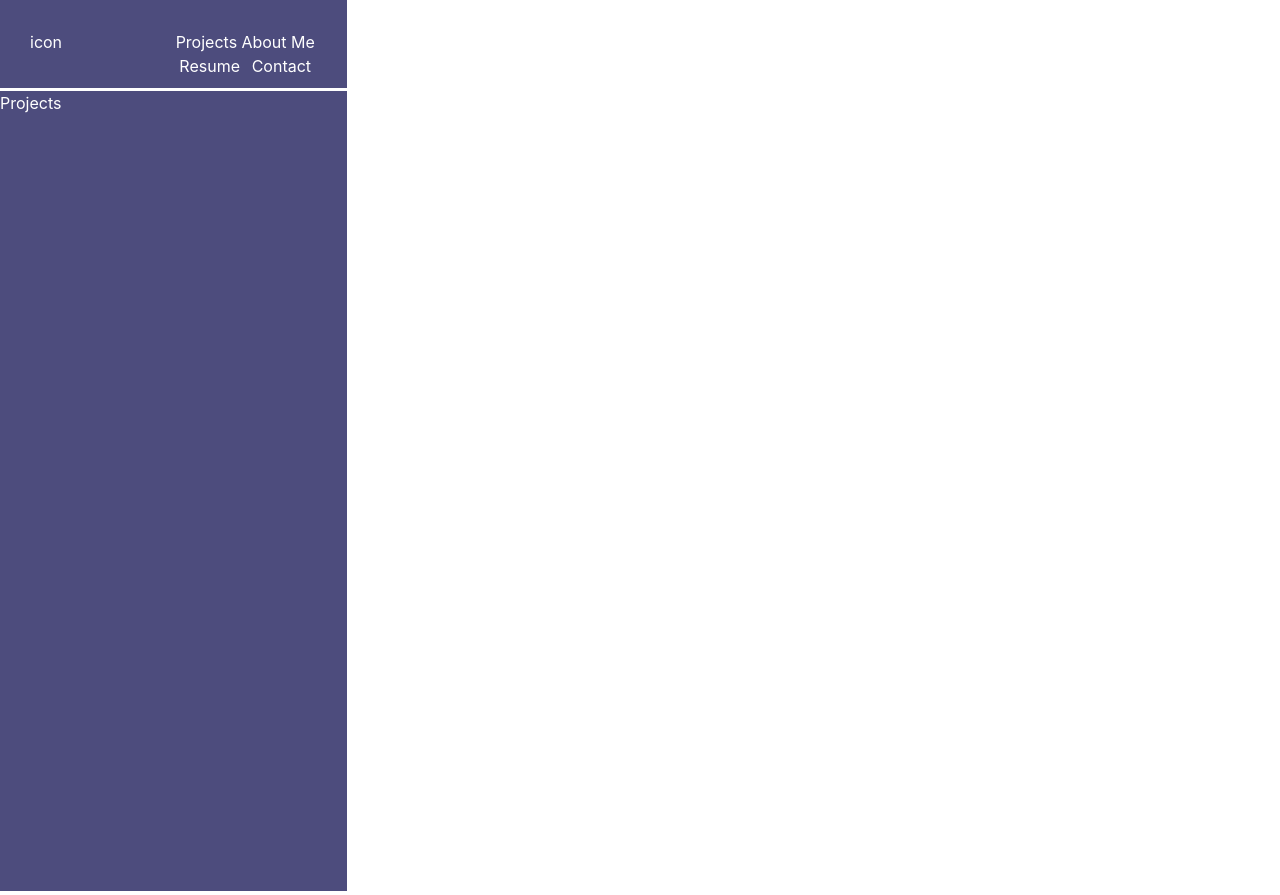
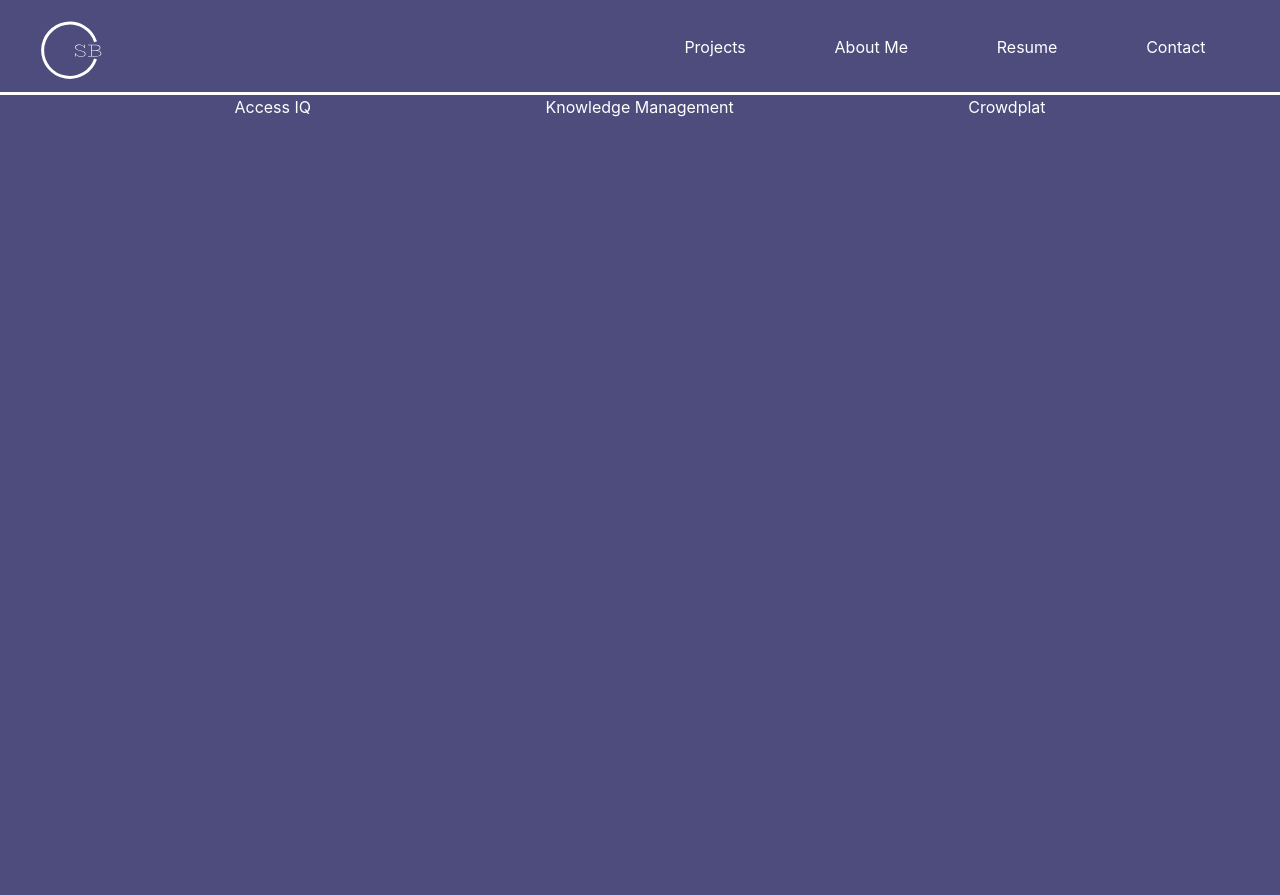
Before and after one commit to jenawen/sawara, a React (Vite) app: page / in a window 1280 px wide. Both pictures are taken after a click on the element "Projects". Built offline with nearby package versions, Linux system fonts and the light colour scheme.

Commit message:
about me page, projects page

```diff
--- a/src/App.css
+++ b/src/App.css
@@ -6,7 +6,7 @@
   overflow-y: hidden; */
   /* overflow: hidden; */
   /* overflow-x: hidden; */
-  width: 100%;
+  width: 100vw;
 }
 
 .logo {
--- a/src/components/Header/index.css
+++ b/src/components/Header/index.css
@@ -7,12 +7,19 @@
   align-content: stretch;
   /* width: 100%; */
   padding: 30px;
-  height: 3.5vh;
+  height: 4vh;
   background-color: aliceblue;
   overflow-x: hidden;
   border-bottom: 3px solid white;
   background-color: #4d4c7d;
   color: white;
+  overflow: hidden;
+}
+
+.header-icon {
+  margin-top: -10px;
+  margin-left: 10px;
+  padding: 0px;
 }
 
 .header-links {
@@ -23,4 +30,5 @@
   align-items: center;
   align-content: stretch;
   width: 50%;
+  margin-top: 5px;
 }
--- a/src/components/Header/index.tsx
+++ b/src/components/Header/index.tsx
@@ -1,17 +1,19 @@
 /* eslint-disable @typescript-eslint/no-unsafe-call */
 /* eslint-disable @typescript-eslint/no-unsafe-assignment */
 import "./index.css";
+import logo from "../../assets/logo.svg";
 
 const Header = (props: any) => {
   const { setPage } = props;
   return (
     <div className="header-container">
       <div
+        className="header-icon"
         onClick={() => {
           setPage("intro");
         }}
       >
-        icon
+        <img src={logo} />
       </div>
       <div className="header-links">
         <span
--- a/src/components/Pages/AboutMe/index.css
+++ b/src/components/Pages/AboutMe/index.css
@@ -2,4 +2,31 @@
   height: 100vh;
   background-color: #4d4c7d;
   color: white;
+  display: flex;
+  flex-direction: row;
+  flex-wrap: nowrap;
+  justify-content: space-evenly;
+  align-items: flex-start;
+  align-content: stretch;
 }
+
+.about-me-pic {
+  padding: 50px;
+  margin-top: 20px;
+  filter: drop-shadow(-20px -30px 0px #827397);
+  width: 475px;
+}
+
+.about-me-header {
+  font-size: xxx-large;
+  text-decoration: underline;
+  padding-bottom: 15px;
+  letter-spacing: 1px;
+}
+
+.about-me-text {
+  margin-top: 50px;
+  font-size: x-large;
+  width: 45%;
+  padding-right: 60px;
+}
--- a/src/components/Pages/AboutMe/index.tsx
+++ b/src/components/Pages/AboutMe/index.tsx
@@ -1,6 +1,28 @@
 import "./index.css";
+import aboutme from "../../../assets/aboutme.svg";
 const AboutMe = () => {
-  return <div className="about-me-page"> About me </div>;
+  return (
+    <div className="about-me-page">
+      <div className="about-me-pic">
+        <img src={aboutme} />
+      </div>
+
+      <div className="about-me-text">
+        <div className="about-me-header"> About Me</div>
+        Lorem ipsum dolor sit amet, consectetur adipiscing elit. Dapibus eget
+        turpis fames dignissim tellus dictumst ac magna. Vestibulum erat ac
+        turpis pulvinar diam mattis. Vestibulum ridiculus tellus nam diam hac in
+        ut. Felis elementum arcu pellentesque tincidunt in nunc, ac, sagittis,
+        platea. Vel, id pulvinar magna pretium neque, justo, sapien. Libero eget
+        in aliquet vel. Felis leo mauris volutpat, sit sed eget faucibus
+        vitae.Lorem ipsum dolor sit amet, consectetur adipiscing elit. Dapibus
+        eget turpis fames dignissim tellus dictumst ac magna. Vestibulum erat ac
+        turpis pulvinar diam mattis. Vestibulum ridiculus tellus nam diam hac in
+        ut. Felis elementum arcu pellentesque tincidunt in nunc, ac, sagittis,
+        platea. Vel, id pulvinar magna pretium neque, justo, sapien. Libero eget
+      </div>
+    </div>
+  );
 };
 
 export default AboutMe;
--- a/src/components/Pages/Projects/index.css
+++ b/src/components/Pages/Projects/index.css
@@ -3,3 +3,12 @@
   background-color: #4d4c7d;
   color: white;
 }
+
+.projects-sections {
+  display: flex;
+  flex-direction: row;
+  flex-wrap: nowrap;
+  justify-content: space-evenly;
+  align-items: stretch;
+  align-content: stretch;
+}
--- a/src/components/Pages/Projects/index.tsx
+++ b/src/components/Pages/Projects/index.tsx
@@ -1,6 +1,38 @@
 import "./index.css";
 const Projects = () => {
-  return <div className="projects-page">Projects</div>;
+  const projects = [
+    {
+      projectTitle: "Access IQ",
+      projectImg: "accessiq",
+      projectDesc: "Access IQ Description",
+      projectIcon: "c1b",
+    },
+    {
+      projectTitle: "Knowledge Management",
+      projectImg: "km",
+      projectDesc: "Knowledge Management Description",
+      projectIcon: "c1b",
+    },
+    {
+      projectTitle: "Crowdplat",
+      projectImg: "crowdplat",
+      projectDesc: "Crowdplat Description",
+      projectIcon: "cp",
+    },
+  ];
+
+  return (
+    <div className="projects-page">
+      <div className="projects-sections">
+        {" "}
+        {projects.map((e) => (
+          <div>
+            <div> {e.projectTitle} </div>
+          </div>
+        ))}{" "}
+      </div>
+    </div>
+  );
 };
 
 export default Projects;
--- a/src/components/Wrapper/index.css
+++ b/src/components/Wrapper/index.css
@@ -6,5 +6,5 @@
   align-items: stretch;
   align-content: stretch;
   /* overflow-y: hidden; */
-  /* width: 100vw; */
+  width: 100vw;
 }
--- a/src/index.css
+++ b/src/index.css
@@ -27,7 +27,7 @@ body {
   margin: 0;
   display: flex;
   place-items: center;
-  min-width: 320px;
+  min-width: 100vw;
   min-height: 100vh;
 }
 
```
Also changed, not shown: src/assets/logo.svg (added), 1 other file (tests, documents, lock files or other folders).
